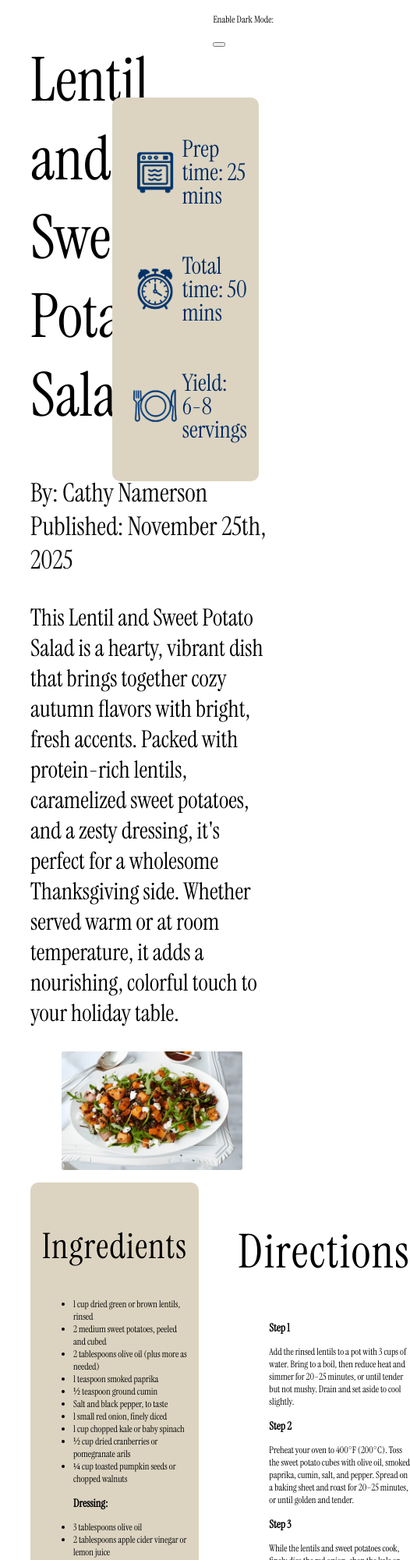
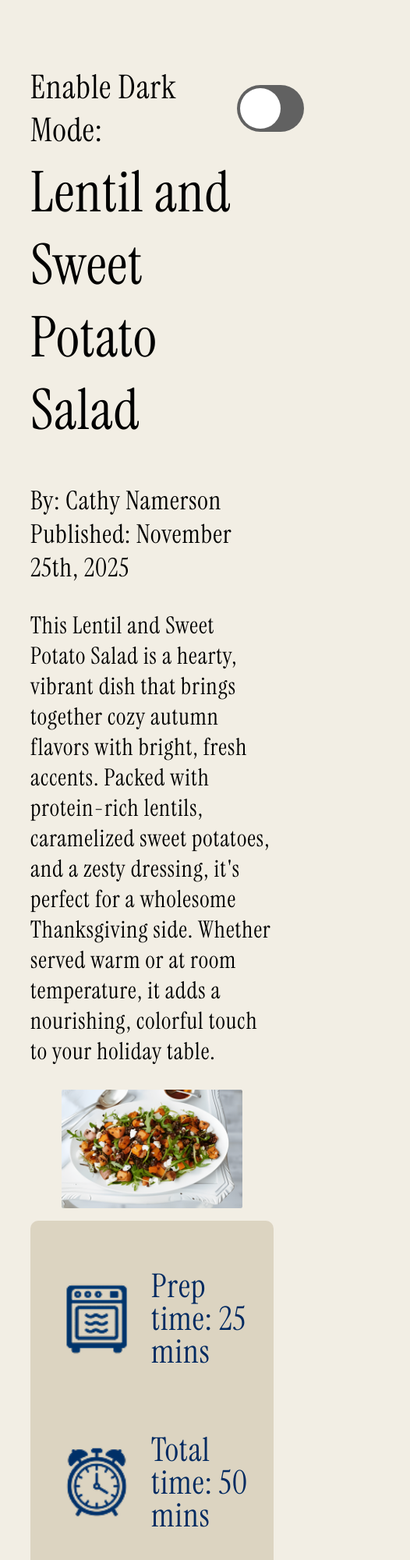
Before and after one commit to Azurinite/Thanksgiving-Holiday-Recipe-Card, a plain HTML site: page index.html in a window 390 px wide. Shown: the top 2000 px of the page at 78% size, 526 px wide, since content can reach past the window. Drawn offline with Linux system fonts and the light colour scheme.

Commit message:
Finished the CSS (no javascript). Completed media queries

```diff
--- a/index.html
+++ b/index.html
@@ -21,8 +21,22 @@
     <main>
         <section class="darkMode">
             <p>Enable Dark Mode:</p>
-            <button class="darkToggle" type="button"></button>
+            <label class="switch">
+                <input type="checkbox" class="darkToggle">
+                <span class="slider"></span>
+            </label>
         </section>
+
+        <article class="introductoryParagraph">
+            <p>This Lentil and Sweet Potato Salad is a hearty, vibrant dish that brings together cozy autumn flavors with bright, fresh accents.
+                Packed with protein-rich lentils, caramelized sweet potatoes, and a zesty dressing, it&#39s perfect for a wholesome Thanksgiving side.
+                Whether served warm or at room temperature, it adds a nourishing, colorful touch to your holiday table.
+            </p>
+        </article>
+
+        <figure class="image">
+            <img src="images/potatoSaladImage.png" alt="Lentil and Sweet Potato Salad Image">
+        </figure>
 
         <section class="cookingInfo"> <!--Future note: use ::before for logos-->
             <ul>
@@ -40,17 +54,6 @@
                 </li>
             </ul>
         </section>
-
-        <article class="introductoryParagraph">
-            <p>This Lentil and Sweet Potato Salad is a hearty, vibrant dish that brings together cozy autumn flavors with bright, fresh accents.
-                Packed with protein-rich lentils, caramelized sweet potatoes, and a zesty dressing, it&#39s perfect for a wholesome Thanksgiving side.
-                Whether served warm or at room temperature, it adds a nourishing, colorful touch to your holiday table.
-            </p>
-        </article>
-
-        <figure class="image">
-            <img src="images/potatoSaladImage.png" alt="Lentil and Sweet Potato Salad Image">
-        </figure>
 
         <div class="recipeSections">
             <section class="directions">
@@ -95,7 +98,7 @@
                         </p>
                     </li>
                     <li class="stepItem">
-                    <h3>Step 7</h3>
+                        <h3>Step 8</h3>
                         <p>Enjoy warm or at room temperature as a hearty Thanksgiving side.
                         </p>
                     </li>
@@ -107,50 +110,50 @@
                 <ul class="ingredientsList">
                     <section class="normalIngredients">
                         <li class="ingredientItem">
-                            1 cup dried green or brown lentils, rinsed
+                            <span class="unit">1 cup</span> dried green or brown lentils, rinsed
                         </li>
                         <li class="ingredientItem">
-                            2 medium sweet potatoes, peeled and cubed
+                            <span class="unit">2 medium</span> sweet potatoes, peeled and cubed
                         </li>
                         <li class="ingredientItem">
-                            2 tablespoons olive oil (plus more as needed)
+                            <span class="unit">2 tablespoons</span> olive oil (plus more as needed)
                         </li>
                         <li class="ingredientItem">
-                            1 teaspoon smoked paprika
+                            <span class="unit">1 teaspoon</span> smoked paprika
                         </li>
                         <li class="ingredientItem">
-                            ½ teaspoon ground cumin
+                            <span class="unit">½ teaspoon</span> ground cumin
                         </li>
                         <li class="ingredientItem">
                             Salt and black pepper, to taste
                         </li>
                         <li class="ingredientItem">
-                            1 small red onion, finely diced
+                            <span class="unit">1</span> small red onion, finely diced
                         </li>
                         <li class="ingredientItem">
-                            1 cup chopped kale or baby spinach
+                            <span class="unit">1 cup</span> chopped kale or baby spinach
                         </li>
                         <li class="ingredientItem">
-                            ½ cup dried cranberries or pomegranate arils
+                            <span class="unit">½ cup</span> dried cranberries or pomegranate arils
                         </li>
                         <li class="ingredientItem">
-                            ¼ cup toasted pumpkin seeds or chopped walnuts
+                            <span class="unit">¼ cup</span> toasted pumpkin seeds or chopped walnuts
                         </li>
                     </section>
 
                     <section class="dressingIngredients">
                         <h3>Dressing:</h3>
                         <li class="ingredientItem">
-                            3 tablespoons olive oil
+                            <span class="unit">3 tablespoons</span> olive oil
                         </li>
                         <li class="ingredientItem">
-                            2 tablespoons apple cider vinegar or lemon juice
+                            <span class="unit">2 tablespoons</span> apple cider vinegar or lemon juice
                         </li>
                         <li class="ingredientItem">
-                            1 tablespoon maple syrup
+                            <span class="unit">1 tablespoon</span> maple syrup
                         </li>
                         <li class="ingredientItem">
-                            1 teaspoon Dijon mustard
+                            <span class="unit">1 teaspoon</span> Dijon mustard
                         </li>
                         <li class="ingredientItem">
                             Salt and pepper, to taste
--- a/style.css
+++ b/style.css
@@ -7,46 +7,37 @@
 }
 
 body {
-   margin: 10%;
+   margin: 10% 20%;
+   /* Don't use pixel margin here so the cooking info fits */
+   letter-spacing: 1px;
+   background-color: #f2eee4;
 }
 
-
 /* Header */
-
 h1 {
-    color: #000;
-    font-size: 6.5rem;
+    font-size: 6rem;
     font-weight: 400;
     margin-right: 50%;
 }
 
 header > p {
-    color: #0C0C0C;
     font-size: 2.75rem;
     font-weight: 400;
-    line-height: normal;
+    margin-right: 50%;
 }
 
-/* Body */
+/* Cooking Info */
 .cookingInfo {
     display: flex;
 
     position: absolute;
-    top: 125px;
-    right: 15%;
+    top: 11vw;
+    right: 20%;
     padding: 9px 50px;
     border-radius: 10px;
     background-color: #DCD4C1;
 
-    width: 22.5vw;
-
-    & ul {
-        /* Very slight alignment for text */
-        display: flex;
-        flex-direction: column;
-        justify-content: center;
-        align-items: center;
-    }
+    width: 20%;
 
     & li {
         display: flex;
@@ -68,7 +59,6 @@ header > p {
     height: 60px;
 }
 
-
 .cookingInfo li:last-child img {
     position: absolute;
     left: 10px;
@@ -76,36 +66,90 @@ header > p {
     height: 60px;
 }
 
-
+/* Intro Paragraph */
 .introductoryParagraph {
-    color: #000;
     font-size: 2.5rem;
     font-style: normal;
     font-weight: 400;
     line-height: normal;
 }
 
-
-
+/* Image */
 figure > img {
     width: 100%;
     z-index: 0;
 }
 
+/* Dark Mode Toggle */
+.darkMode {
+    display: flex;
+    align-items: center;
 
-.darkMode {
     position: absolute;
-    top: 5px;
-    right: 10%;
+    top: 5%;
+    right: 20%;
+    font-size: 2rem;
+}
+
+.darkMode .switch {
+    margin-left: 15px;
+    border-radius: 50px;
+
+    position: relative;
+    display: inline-block;
+    width: 60px;
+    height: 34px;
+
+    &>input {
+        opacity: 0;
+        width: 0;
+        height: 0;
+    }
+}
+
+.slider {
+    position: absolute;
+    cursor: pointer;
+    border-radius: 34px;
+    top: 0;
+    left: 0;
+    right: 0;
+    bottom: 0;
+    background-color: #616161;
+    -webkit-transition: .4s;
+    transition: .4s;
+}
+
+.slider:before {
+  position: absolute;
+  content: "";
+  border-radius: 50%;
+  height: 26px;
+  width: 26px;
+  left: 4px;
+  bottom: 4px;
+  background-color: white;
+  -webkit-transition: .4s;
+  transition: .4s;
+}
+
+input:checked + .slider {
+  background-color: #333333;
+}
+
+input:checked + .slider:before {
+  -webkit-transform: translateX(26px);
+  -ms-transform: translateX(26px);
+  transform: translateX(26px);
 }
 
 
 
-
+/* Main stuff */
 .recipeSections{
     display: grid;
     grid-template: 1fr / 1fr 2fr;
-    gap: 50px;
+    gap: 30px;
 }
 
 .directions {
@@ -113,9 +157,8 @@ figure > img {
 }
 
 .directions h2 {
-    color: #000;
     text-align: center;
-    font-size: 60px;
+    font-size: 4rem;
     font-style: normal;
     font-weight: 400;
     line-height: normal;
@@ -124,6 +167,22 @@ figure > img {
 
 .directions .stepsList {
     list-style: none;
+    padding: 0;
+}
+
+.directions li {
+    margin-bottom: 50px;
+}
+
+.directions h3 {
+    font-size: 3rem;
+    line-height: 0px;
+    text-wrap: nowrap;
+    color: #002A61;
+}
+
+.directions p {
+    font-size: 2rem;
 }
 
 
@@ -134,11 +193,139 @@ figure > img {
 }
 
 .ingredients h2 {
-    color: #000;
     text-align: center;
-    font-size: 45px;
+    font-size: 4rem;
     font-style: normal;
     font-weight: 400;
     line-height: normal;
     letter-spacing: 1.125px;
 }
+
+.ingredients h3 {
+    font-size: 3rem;
+    position: relative;
+    left: -40px;
+    margin-bottom: 10px;
+}
+
+.ingredients li {
+    font-size: 1.75rem;
+    margin-bottom: 20px;
+}
+
+.ingredients span {
+    color: #002A61;
+}
+
+
+
+@media screen and (max-width: 1120px) {
+    body {
+        margin: 10%;
+        margin-top: 225px;
+        margin-bottom: 0px;
+    }
+
+    h1 {
+        margin-right: 10%;
+    }
+
+    header>p {
+        font-size: 2.75rem;
+        font-weight: 400;
+        margin-right: 10%;
+    }
+
+    .darkMode {
+        display: flex;
+        align-items: center;
+
+        position: absolute;
+        top: 3vw;
+        right: 10%;
+        font-size: 3.5rem;
+    }
+
+    .darkMode .switch {
+        margin-left: 15px;
+        width: 100px;
+        height: 60px;
+    }
+
+
+    .slider:before {
+        height: 52px;
+        width: 52px;
+    }
+
+    input:checked+.slider:before {
+        -webkit-transform: translateX(38px);
+        -ms-transform: translateX(38px);
+        transform: translateX(38px);
+    }
+
+
+
+    .cookingInfo {
+        position: relative;
+        top: auto;
+        right: auto;
+        width: 100%;
+        margin-bottom: 30px;
+        padding: 9px 0px;
+
+        & li {
+            font-size: 3.5rem;
+            margin-left: 115px;
+            margin-right: 115px;
+        }
+    }
+
+    .cookingInfo li:not(:last-child) img {
+        position: absolute;
+        left: 35px;
+        width: auto;
+        height: 100px;
+    }
+
+    .cookingInfo li:last-child img {
+        position: absolute;
+        left: 10px;
+        width: auto;
+        height: 100px;
+    }
+
+    .recipeSections {
+        grid-template: 3fr 4fr / 1fr;
+        gap: 30px;
+    }
+
+    .ingredients h2 {
+        font-size: 4rem;
+    }
+
+    .ingredients li {
+        font-size: 2rem;
+        line-height: 150%;
+        margin-bottom: 20px;
+    }
+
+    .directions h2 {
+        margin-bottom: 50px;
+    }
+}
+
+@media screen and (max-width: 576px) {
+    body {
+        margin-top: 200px;
+    }
+
+    .darkMode {
+        top: 5%;
+        right: auto;
+    }
+
+    .darkMode .switch {
+        display: block;
+    }
+}
```
Lines whose indentation alone changed are shown as unchanged.
